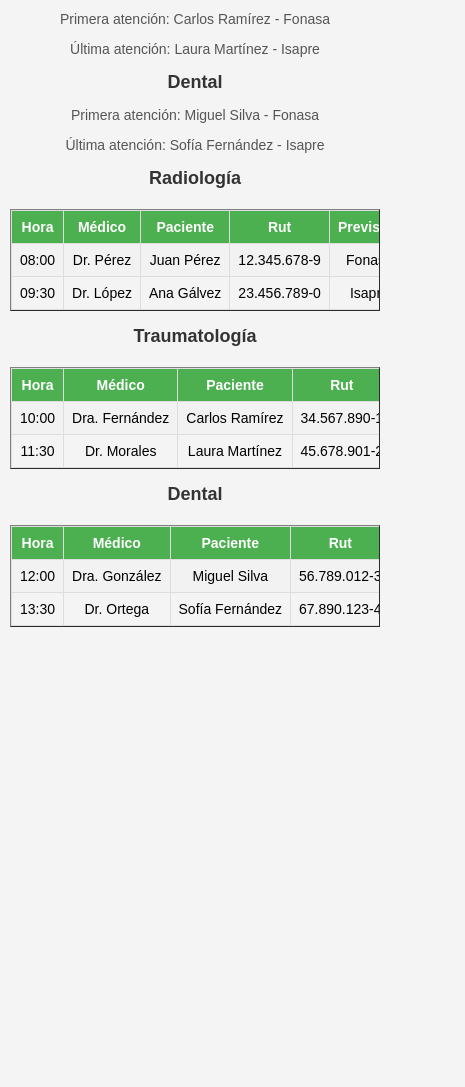
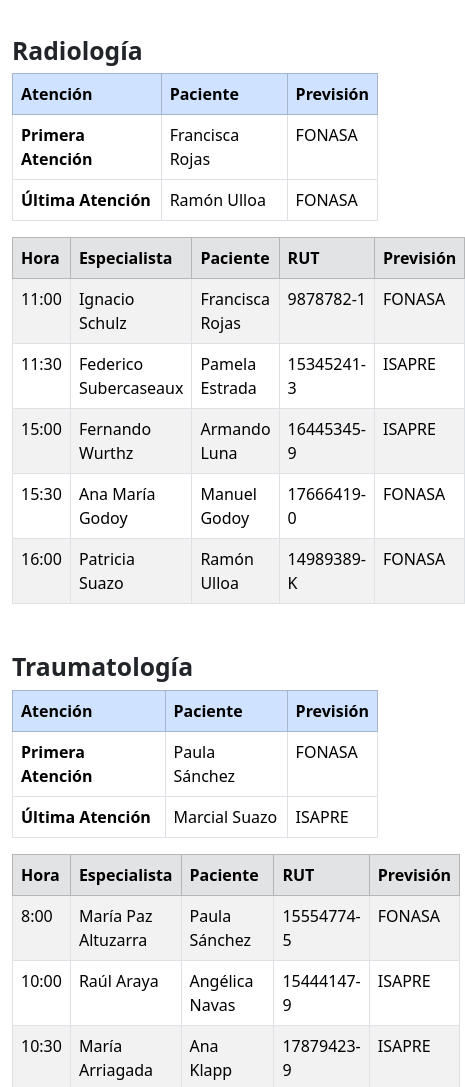
Before and after one commit to FideoKojima/UsoBasico-de-Arrays-y-Objetos, a plain HTML site: page index.html in a window 390 px wide. Shown: the part 135-1222 px from the top of the page, 465 px wide, since content can reach past the window. Before the commit the page ends 844 px from the top, so only its background shows below. Drawn offline with nearby package versions, Linux system fonts and the light colour scheme.

Commit message:
chore: Update CSS and HTML for displaying medical center statistics

```diff
--- a/assets/css/style.css
+++ /dev/null
@@ -1,76 +0,0 @@
-body {
-    font-family: Arial, sans-serif;
-    margin: 20px;
-    background-color: #f4f4f4;
-}
-
-h2 {
-    color: #333;
-    text-align: center;
-    margin-bottom: 10px;
-}
-
-p {
-    font-size: 16px;
-    color: #555;
-    text-align: center;
-}
-
-table {
-    width: 100%;
-    border-collapse: collapse;
-    margin-top: 20px;
-}
-
-th, td {
-    padding: 10px;
-    text-align: left;
-    border: 1px solid #ddd;
-}
-
-th {
-    background-color: #4CAF50;
-    color: white;
-}
-
-tr:nth-child(even) {
-    background-color: #f2f2f2;
-}
-
-tr:hover {
-    background-color: #ddd;
-}
-
-/* Estilos responsivos */
-@media (max-width: 600px) {
-    body {
-        margin: 10px;
-    }
-
-    table, th, td {
-        font-size: 14px;
-    }
-
-    th, td {
-        padding: 8px;
-    }
-
-    h2 {
-        font-size: 18px;
-    }
-
-    p {
-        font-size: 14px;
-    }
-
-    /* Hacer que la tabla sea desplazable horizontalmente en pantallas pequeñas */
-    table {
-        display: block;
-        overflow-x: auto;
-        white-space: nowrap;
-    }
-
-    th, td {
-        text-align: center;
-    }
-}
--- a/assets/js/script.js
+++ b/assets/js/script.js
@@ -1,50 +1,104 @@
-const radiologia = [
-    { hora: '08:00', medico: 'Dr. Pérez', paciente: 'Juan Pérez', rut: '12.345.678-9', previsión: 'Fonasa' },
-    { hora: '09:30', medico: 'Dr. López', paciente: 'Ana Gálvez', rut: '23.456.789-0', previsión: 'Isapre' }
+let radiologia = [
+    { hora: "11:00", especialista: "Ignacio Schulz", paciente: "Francisca Rojas", rut: "9878782-1", prevision: "FONASA" },
+    { hora: "11:30", especialista: "Federico Subercaseaux", paciente: "Pamela Estrada", rut: "15345241-3", prevision: "ISAPRE" },
+    { hora: "15:00", especialista: "Fernando Wurthz", paciente: "Armando Luna", rut: "16445345-9", prevision: "ISAPRE" },
+    { hora: "15:30", especialista: "Ana María Godoy", paciente: "Manuel Godoy", rut: "17666419-0", prevision: "FONASA" },
+    { hora: "16:00", especialista: "Patricia Suazo", paciente: "Ramón Ulloa", rut: "14989389-K", prevision: "FONASA" }
 ];
 
-const traumatologia = [
-    { hora: '10:00', medico: 'Dra. Fernández', paciente: 'Carlos Ramírez', rut: '34.567.890-1', previsión: 'Fonasa' },
-    { hora: '11:30', medico: 'Dr. Morales', paciente: 'Laura Martínez', rut: '45.678.901-2', previsión: 'Isapre' }
+let traumatologia = [
+    { hora: "8:00", especialista: "María Paz Altuzarra", paciente: "Paula Sánchez", rut: "15554774-5", prevision: "FONASA" },
+    { hora: "10:00", especialista: "Raúl Araya", paciente: "Angélica Navas", rut: "15444147-9", prevision: "ISAPRE" },
+    { hora: "10:30", especialista: "María Arriagada", paciente: "Ana Klapp", rut: "17879423-9", prevision: "ISAPRE" },
+    { hora: "11:00", especialista: "Alejandro Badilla", paciente: "Felipe Mardones", rut: "1547423-6", prevision: "ISAPRE" },
+    { hora: "11:30", especialista: "Cecilia Budnik", paciente: "Diego Marre", rut: "16554741-K", prevision: "FONASA" },
+    { hora: "12:00", especialista: "Arturo Cavagnaro", paciente: "Cecilia Méndez", rut: "9747535-8", prevision: "ISAPRE" },
+    { hora: "12:30", especialista: "Andrés Kanacri", paciente: "Marcial Suazo", rut: "11254785-5", prevision: "ISAPRE" }
 ];
 
-const dental = [
-    { hora: '12:00', medico: 'Dra. González', paciente: 'Miguel Silva', rut: '56.789.012-3', previsión: 'Fonasa' },
-    { hora: '13:30', medico: 'Dr. Ortega', paciente: 'Sofía Fernández', rut: '67.890.123-4', previsión: 'Isapre' }
+let dental = [
+    { hora: "8:30", especialista: "Andrea Zúñiga", paciente: "Marcela Retamal", rut: "11123425-6", prevision: "ISAPRE" },
+    { hora: "11:00", especialista: "María Pía Zañartu", paciente: "Angel Muñoz", rut: "9878789-2", prevision: "ISAPRE" },
+    { hora: "11:30", especialista: "Scarlett Witting", paciente: "Mario Kast", rut: "7998789-5", prevision: "FONASA" },
+    { hora: "13:00", especialista: "Francisco von Teuber", paciente: "Karin Fernández", rut: "18887662-K", prevision: "FONASA" },
+    { hora: "13:30", especialista: "Eduardo Viñuela", paciente: "Hugo Sánchez", rut: "17665461-4", prevision: "FONASA" },
+    { hora: "14:00", especialista: "Raquel Villaseca", paciente: "Ana Sepúlveda", rut: "14441281-0", prevision: "ISAPRE" }
 ];
 
-function mostrarAtenciones(listado, nombreListado) {
-    document.write('<h2>' + nombreListado + '</h2>');
-    if (listado.length > 0) {
-        const primeraAtencion = listado[0];
-        const ultimaAtencion = listado[listado.length - 1];
 
-        document.write('<p>Primera atención: ' + primeraAtencion.paciente + ' - ' + primeraAtencion.previsión + '</p>');
-        document.write('<p>Última atención: ' + ultimaAtencion.paciente + ' - ' + ultimaAtencion.previsión + '</p>');
-    }
-}
+document.querySelector("#radiologia-list tbody").innerHTML += `
+    <tr>
+        <td><b>Primera Atención</b></td>
+        <td>${radiologia[0].paciente}</td>
+        <td>${radiologia[0].prevision}</td>
+    </tr>
+    <tr>
+        <td><b>Última Atención</b></td>
+        <td>${radiologia[4].paciente}</td>
+        <td>${radiologia[4].prevision}</td>
+    </tr>
+`;
 
-function mostrarEnTabla(listado, nombreListado) {
-    document.write('<h2>' + nombreListado + '</h2>');
-    document.write('<table border="1"><tr><th>Hora</th><th>Médico</th><th>Paciente</th><th>Rut</th><th>Previsión</th></tr>');
+for (let index = 0; index < radiologia.length; index++) {
+    document.querySelector("#radiologia-list-full tbody").innerHTML += `
+        <tr>
+            <td>${radiologia[index].hora}</td>
+            <td>${radiologia[index].especialista}</td>
+            <td>${radiologia[index].paciente}</td>
+            <td>${radiologia[index].rut}</td>
+            <td>${radiologia[index].prevision}</td>
+        </tr>
+    `;
+};
 
-    listado.forEach(item => {
-        document.write('<tr>');
-        document.write('<td>' + item.hora + '</td>');
-        document.write('<td>' + item.medico + '</td>');
-        document.write('<td>' + item.paciente + '</td>');
-        document.write('<td>' + item.rut + '</td>');
-        document.write('<td>' + item.previsión + '</td>');
-        document.write('</tr>');
-    });
 
-    document.write('</table>');
-}
+document.querySelector("#traumatologia-list tbody").innerHTML += `
+    <tr>
+        <td><b>Primera Atención</b></td>
+        <td>${traumatologia[0].paciente}</td>
+        <td>${traumatologia[0].prevision}</td>
+    </tr>
+    <tr>
+        <td><b>Última Atención</b></td>
+        <td>${traumatologia[6].paciente}</td>
+        <td>${traumatologia[6].prevision}</td>
+    </tr>
+`;
 
-mostrarAtenciones(radiologia, 'Radiología');
-mostrarAtenciones(traumatologia, 'Traumatología');
-mostrarAtenciones(dental, 'Dental');
+for (let index = 0; index < traumatologia.length; index++) {
+    document.querySelector("#traumatologia-list-full tbody").innerHTML += `
+        <tr>
+            <td>${traumatologia[index].hora}</td>
+            <td>${traumatologia[index].especialista}</td>
+            <td>${traumatologia[index].paciente}</td>
+            <td>${traumatologia[index].rut}</td>
+            <td>${traumatologia[index].prevision}</td>
+        </tr>
+    `;
+};
 
-mostrarEnTabla(radiologia, 'Radiología');
-mostrarEnTabla(traumatologia, 'Traumatología');
-mostrarEnTabla(dental, 'Dental');
+
+document.querySelector("#dental-list tbody").innerHTML += `
+    <tr>
+        <td><b>Primera Atención</b></td>
+        <td>${dental[0].paciente}</td>
+        <td>${dental[0].prevision}</td>
+    </tr>
+    <tr>
+        <td><b>Última Atención</b></td>
+        <td>${dental[5].paciente}</td>
+        <td>${dental[5].prevision}</td>
+    </tr>
+`;
+
+for (let index = 0; index < dental.length; index++) {
+    document.querySelector("#dental-list-full tbody").innerHTML += `
+        <tr>
+            <td>${dental[index].hora}</td>
+            <td>${dental[index].especialista}</td>
+            <td>${dental[index].paciente}</td>
+            <td>${dental[index].rut}</td>
+            <td>${dental[index].prevision}</td>
+        </tr>
+    `;
+};
--- a/index.html
+++ b/index.html
@@ -1,12 +1,98 @@
 <!DOCTYPE html>
-<html lang="es">
+<html lang="en">
+
 <head>
     <meta charset="UTF-8">
-    <meta name="author" content="Luis Suarez">
-    <title>Estadísticas Centro Médico Ñuñoa</title>
-    <link rel="stylesheet" href="./assets/css/style.css">
+    <meta http-equiv="X-UA-Compatible" content="IE=edge">
+    <meta name="viewport" content="width=device-width, initial-scale=1.0">
+    <link href="https://cdn.jsdelivr.net/npm/bootstrap@5.3.3/dist/css/bootstrap.min.css" rel="stylesheet"
+        integrity="sha384-QWTKZyjpPEjISv5WaRU9OFeRpok6YctnYmDr5pNlyT2bRjXh0JMhjY6hW+ALEwIH" crossorigin="anonymous">
+    <title>Uso Básico de Arrays y Objetos</title>
 </head>
+
 <body>
+    <header class="text-center py-5">
+        <h1 style="font-weight: bold;">Centro Médico Dental de Ñuñoa</h1>
+    </header>
+
+    <section class="container">
+        <h2 style="font-weight: bold;">Radiología</h2>
+        <table id="radiologia-list" class="table table-bordered">
+            <thead class="table-primary">
+                <th>Atención</th>
+                <th>Paciente</th>
+                <th>Previsión</th>
+            </thead>
+
+            <tbody data-body-radiologia style="display: table-row-group;">
+            </tbody>
+        </table>
+
+        <table id="radiologia-list-full" class="table table-bordered table-striped">
+            <thead class="table-secondary">
+                <th>Hora</th>
+                <th>Especialista</th>
+                <th>Paciente</th>
+                <th>RUT</th>
+                <th>Previsión</th>
+            </thead>
+
+            <tbody data-body-radiologia style="display: table-row-group;">
+            </tbody>
+        </table>
+
+        <h2 class="mt-5" style="font-weight: bold;">Traumatología</h2>
+        <table id="traumatologia-list" class="table table-bordered">
+            <thead class="table-primary">
+                <th>Atención</th>
+                <th>Paciente</th>
+                <th>Previsión</th>
+            </thead>
+
+            <tbody>
+            </tbody>
+        </table>
+
+        <table id="traumatologia-list-full" class="table table-bordered table-striped">
+            <thead class="table-secondary">
+                <th>Hora</th>
+                <th>Especialista</th>
+                <th>Paciente</th>
+                <th>RUT</th>
+                <th>Previsión</th>
+            </thead>
+
+            <tbody>
+            </tbody>
+        </table>
+
+        <h2 class="mt-5" style="font-weight: bold;">Dental</h2>
+        <table id="dental-list" class="table table-bordered">
+            <thead class="table-primary">
+                <th>Atención</th>
+                <th>Paciente</th>
+                <th>Previsión</th>
+            </thead>
+
+            <tbody>
+            </tbody>
+        </table>
+
+        <table id="dental-list-full" class="table table-bordered table-striped">
+            <thead class="table-secondary">
+                <th>Hora</th>
+                <th>Especialista</th>
+                <th>Paciente</th>
+                <th>RUT</th>
+                <th>Previsión</th>
+            </thead>
+
+            <tbody>
+            </tbody>
+        </table>
+    </section>
+
     <script src="./assets/js/script.js"></script>
 </body>
+
 </html>
```
